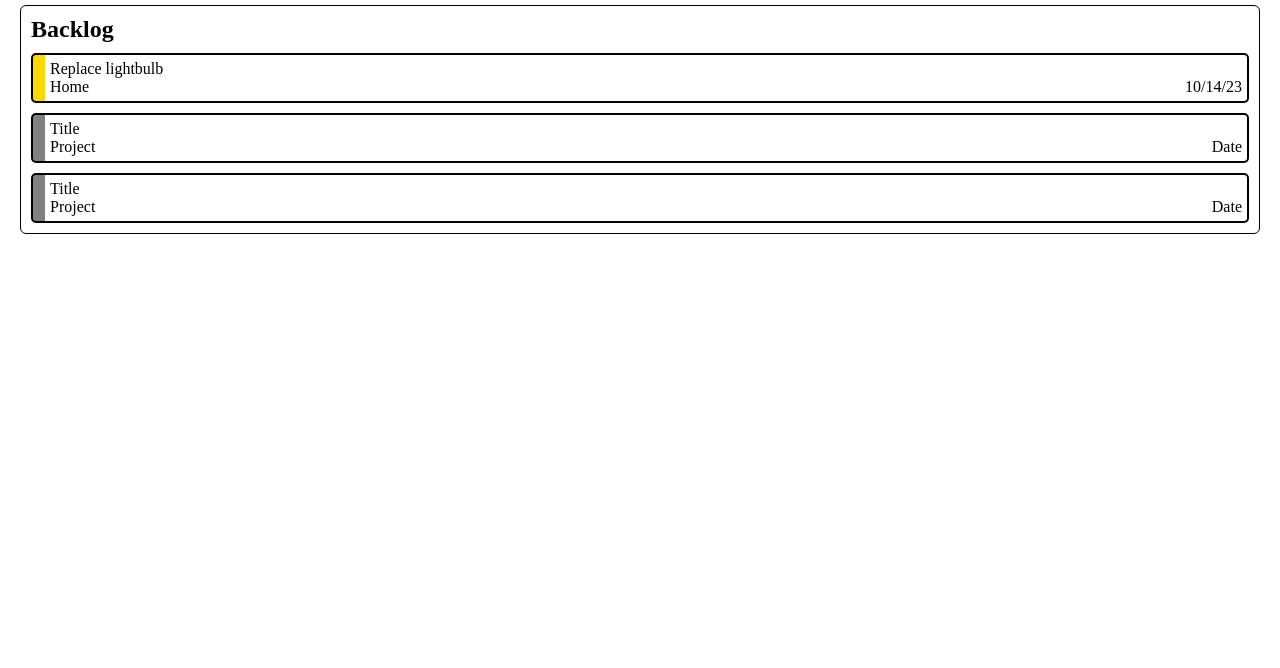
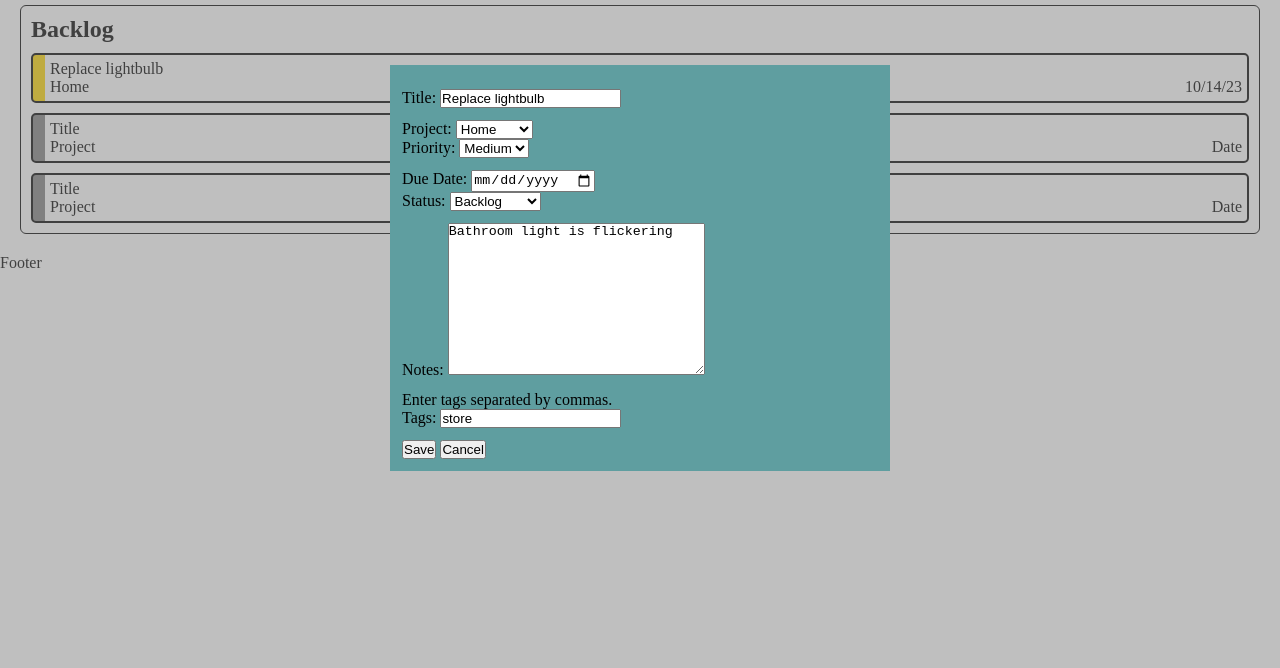
Before and after one commit to marlatte/todo-app, a website built with webpack: page src/index.html in a window 1280 px wide. Shown: the part 132-800 px from the top of the page. Built offline with nearby package versions, Linux system fonts and the light colour scheme.

Commit message:
Write basic html for dialiog, display & edit modes

```diff
--- a/src/index.html
+++ b/src/index.html
@@ -61,6 +61,105 @@
 				</section>
 			</div>
 		</main>
-		<footer></footer>
+		<footer>Footer</footer>
+		<dialog open>
+			<div class="display-mode">
+				<section class="display-mode-header">
+					<h3 class="display-title">Replace lightbulb</h3>
+					<button class="close-btn">×</button>
+				</section>
+				<section class="display-mode-details">
+					<span id="task-id" data-task-id="0"></span>
+					<p>Project: <span class="display-project">Home</span></p>
+					<p>
+						Priority: <span class="display-priority">medium</span>
+					</p>
+					<p>
+						Due Date: <span class="display-due-date">10/14/23</span>
+					</p>
+					<p>Status: <span class="display-status">Backlog</span></p>
+					<p>
+						Notes:
+						<span class="display-notes"
+							>Bathroom light is flickering</span
+						>
+					</p>
+					<p>Tags: <span class="display-tags">store</span></p>
+				</section>
+				<section class="display-mode-buttons">
+					<button type="button">Edit</button>
+					<button type="button">Delete</button>
+				</section>
+			</div>
+			<form class="edit-mode">
+				<section class="edit-mode-details">
+					<span id="task-id" data-task-id="0"></span>
+					<div class="form-row">
+						<div class="form-item">
+							<label for="title">Title:</label>
+							<input
+								type="text"
+								id="title"
+								value="Replace lightbulb"
+							/>
+						</div>
+					</div>
+					<div class="form-row">
+						<div class="form-item">
+							<label for="project">Project:</label>
+							<select id="project">
+								<option value="finances">Finances</option>
+								<option value="reading">Reading</option>
+								<option value="home" selected>Home</option>
+							</select>
+						</div>
+						<div class="form-item">
+							<label for="priority">Priority:</label>
+							<select id="priority">
+								<option value="high">High</option>
+								<option value="medium" selected>Medium</option>
+								<option value="low">Low</option>
+							</select>
+						</div>
+					</div>
+					<div class="form-row">
+						<div class="form-item">
+							<label for="due-date">Due Date:</label>
+							<input type="date" id="due-date" />
+						</div>
+						<div class="form-item">
+							<label for="status">Status:</label>
+							<select id="status">
+								<option value="backlog" selected>
+									Backlog
+								</option>
+								<option value="to-do">To Do</option>
+								<option value="in-progress">In Progress</option>
+								<option value="done">Done</option>
+							</select>
+						</div>
+					</div>
+					<div class="form-row">
+						<div class="form-item">
+							<label for="notes">Notes:</label>
+							<textarea id="notes" cols="30" rows="10">
+Bathroom light is flickering</textarea
+							>
+						</div>
+					</div>
+					<div class="form-row">
+						<div class="form-item">
+							<p>Enter tags separated by commas.</p>
+							<label for="tags">Tags:</label>
+							<input type="text" id="tags" value="store" />
+						</div>
+					</div>
+				</section>
+				<section class="edit-mode-buttons">
+					<button type="submit" class="edit-save">Save</button>
+					<button type="button" class="edit-cancel">Cancel</button>
+				</section>
+			</form>
+		</dialog>
 	</body>
 </html>
--- a/src/style.css
+++ b/src/style.css
@@ -111,4 +111,51 @@ main {
 /* ---------------     Footer     --------------- */
 /* ---------------     /Footer     --------------- */
 
+/* ---------------     Dialog     --------------- */
+
+dialog {
+	--modal-spacer: 12px;
+	top: 0;
+	height: 100%;
+	width: 100%;
+
+	display: grid;
+	place-content: center;
+
+	background-color: rgba(128, 128, 128, 0.5);
+	border: none;
+}
+
+dialog > * {
+	width: min(90vw, 500px);
+	padding: var(--modal-spacer);
+	gap: var(--modal-spacer);
+	flex-direction: column;
+}
+
+.display-mode {
+	/* Toggle this! */
+	display: none;
+
+	background-color: wheat;
+}
+
+.display-mode-header {
+	display: flex;
+	justify-content: space-between;
+}
+
+.edit-mode {
+	display: flex;
+	background-color: cadetblue;
+}
+
+.edit-mode-details {
+	display: flex;
+	flex-direction: column;
+	gap: var(--modal-spacer);
+}
+
+/* ---------------     /Dialog     --------------- */
+
 /* ---------------     /CONTENT     --------------- */
```
